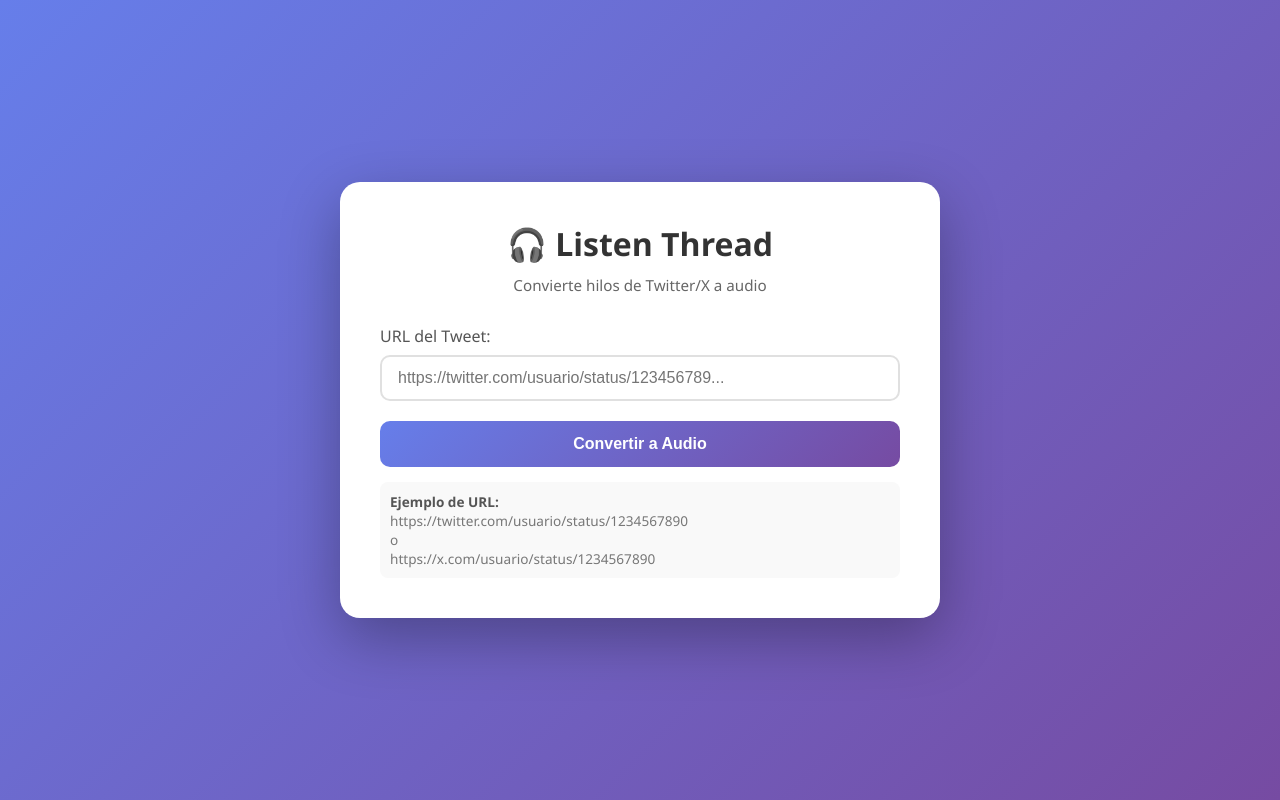
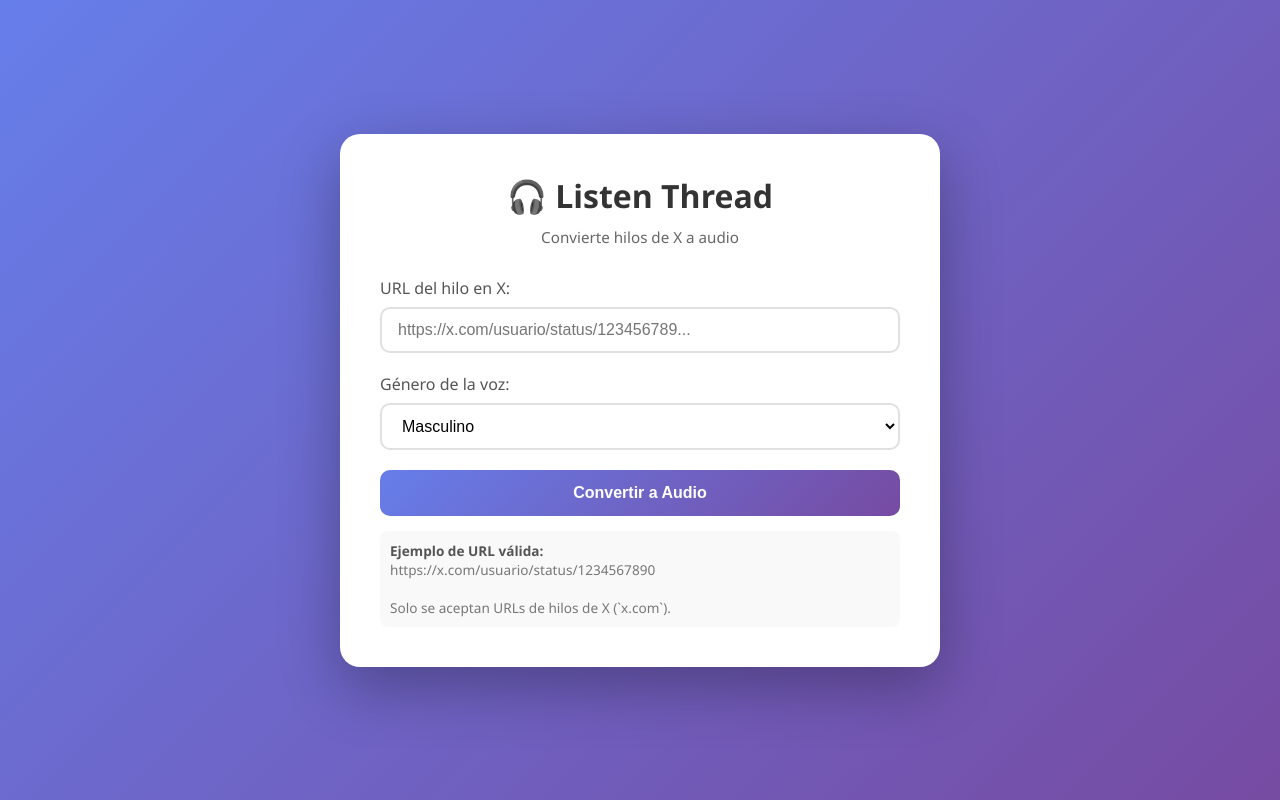
Before and after one commit to ZarzueloM/listen-thread, a website: page public/index.html in a window 1280 px wide. Drawn offline with Linux system fonts and the light colour scheme.

Commit message:
Enhance audio conversion API and UI: add voice gender selection, validate X URLs, and improve static file handling. Update HTML title and labels for clarity.

```diff
--- a/public/index.html
+++ b/public/index.html
@@ -3,7 +3,7 @@
 <head>
     <meta charset="UTF-8">
     <meta name="viewport" content="width=device-width, initial-scale=1.0">
-    <title>Listen Thread - Twitter/X Thread to Speech</title>
+    <title>Listen Thread - X Thread to Speech</title>
     <style>
         * {
             margin: 0;
@@ -65,6 +65,22 @@
         }
 
         input[type="text"]:focus {
+            outline: none;
+            border-color: #667eea;
+        }
+
+        select {
+            width: 100%;
+            padding: 12px 16px;
+            border: 2px solid #e0e0e0;
+            border-radius: 10px;
+            font-size: 16px;
+            background: white;
+            cursor: pointer;
+            transition: border-color 0.3s;
+        }
+
+        select:focus {
             outline: none;
             border-color: #667eea;
         }
@@ -178,15 +194,23 @@
 <body>
     <div class="container">
         <h1>🎧 Listen Thread</h1>
-        <p class="subtitle">Convierte hilos de Twitter/X a audio</p>
+        <p class="subtitle">Convierte hilos de X a audio</p>
 
         <div class="input-group">
-            <label for="tweetUrl">URL del Tweet:</label>
+            <label for="tweetUrl">URL del hilo en X:</label>
             <input
                 type="text"
                 id="tweetUrl"
-                placeholder="https://twitter.com/usuario/status/123456789..."
+                placeholder="https://x.com/usuario/status/123456789..."
             />
+        </div>
+
+        <div class="input-group">
+            <label for="voiceGender">Género de la voz:</label>
+            <select id="voiceGender">
+                <option value="male" selected>Masculino</option>
+                <option value="female">Femenino</option>
+            </select>
         </div>
 
         <button id="convertBtn" onclick="convertThread()">
@@ -202,10 +226,9 @@
         </div>
 
         <div class="example">
-            <strong>Ejemplo de URL:</strong><br>
-            https://twitter.com/usuario/status/1234567890<br>
-            o<br>
-            https://x.com/usuario/status/1234567890
+            <strong>Ejemplo de URL válida:</strong><br>
+            https://x.com/usuario/status/1234567890<br><br>
+            Solo se aceptan URLs de hilos de X (`x.com`).
         </div>
     </div>
 
@@ -225,6 +248,13 @@
                 return;
             }
 
+            // Validar que la URL sea de X (x.com)
+            const xUrlPattern = /^https?:\/\/(www\.)?x\.com\//i;
+            if (!xUrlPattern.test(url)) {
+                showStatus('error', 'Solo se aceptan URLs de hilos de X (x.com)');
+                return;
+            }
+
             // Reset
             audioPlayer.style.display = 'none';
             convertBtn.disabled = true;
@@ -232,13 +262,15 @@
             // Show loading
             showStatus('loading', '<div class="loader"></div> Procesando hilo... Esto puede tomar un momento.');
 
+            const gender = document.getElementById('voiceGender').value || 'male';
+
             try {
                 const response = await fetch('/api/convert', {
                     method: 'POST',
                     headers: {
                         'Content-Type': 'application/json'
                     },
-                    body: JSON.stringify({ url })
+                    body: JSON.stringify({ url, gender })
                 });
 
                 const data = await response.json();
```
Also changed, not shown: index.js (+29 -10 lines).
